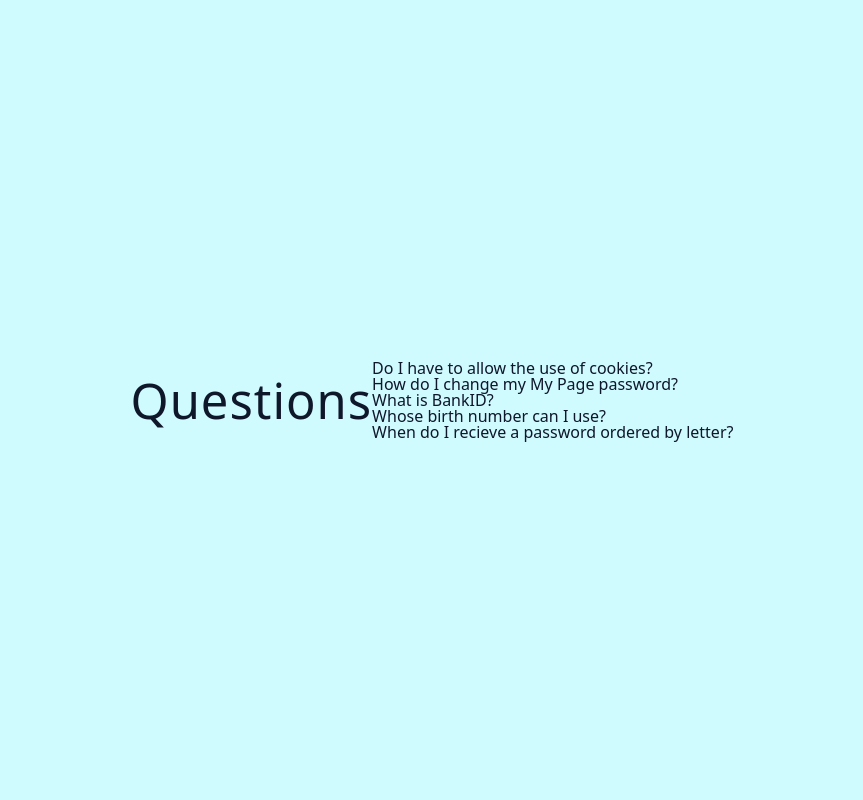
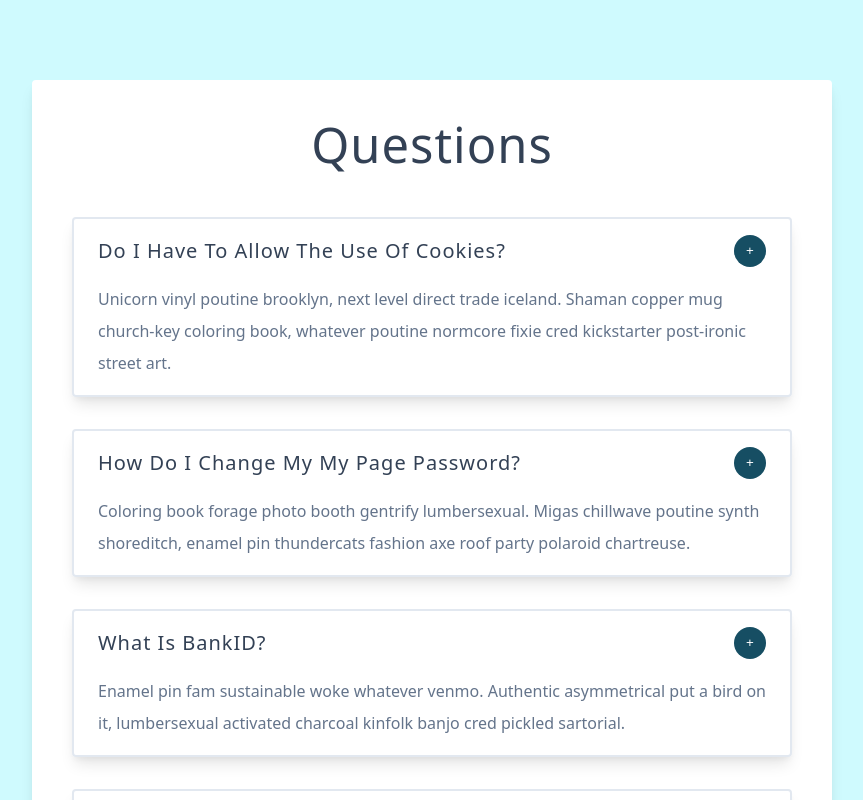
Before and after one commit to arianbod/React-Accordion-only-one, a React (Vite) app: page / in a window 1280 px wide. Shown: the top 800 px of the page, without its empty margins (208-1071 px from the left). Built offline with nearby package versions, Linux system fonts and the light colour scheme.

Commit message:
Styles added

```diff
--- a/src/App.jsx
+++ b/src/App.jsx
@@ -5,6 +5,7 @@ import Question from './QuestionComp';
 const App = () => {
 	return (
 		<main>
+			<section className='container'>
 				<h1>Questions</h1>
 				<ul>
 					{data.map(({ id, title, info }) => (
@@ -16,6 +17,7 @@ const App = () => {
 						</li>
 					))}
 				</ul>
+			</section>
 		</main>
 	);
 };
--- a/src/QuestionComp.jsx
+++ b/src/QuestionComp.jsx
@@ -1,7 +1,15 @@
 import React from 'react';
 
 const QuestionComp = ({ title, info }) => {
-	return <div>{title}</div>;
+	return (
+		<article className='question'>
+			<header>
+				<h5>{title}</h5>
+				<button className='question-btn'>+</button>
+			</header>
+			<p>{info}</p>
+		</article>
+	);
 };
 
 export default QuestionComp;
```
Lines whose indentation alone changed are shown as unchanged.
